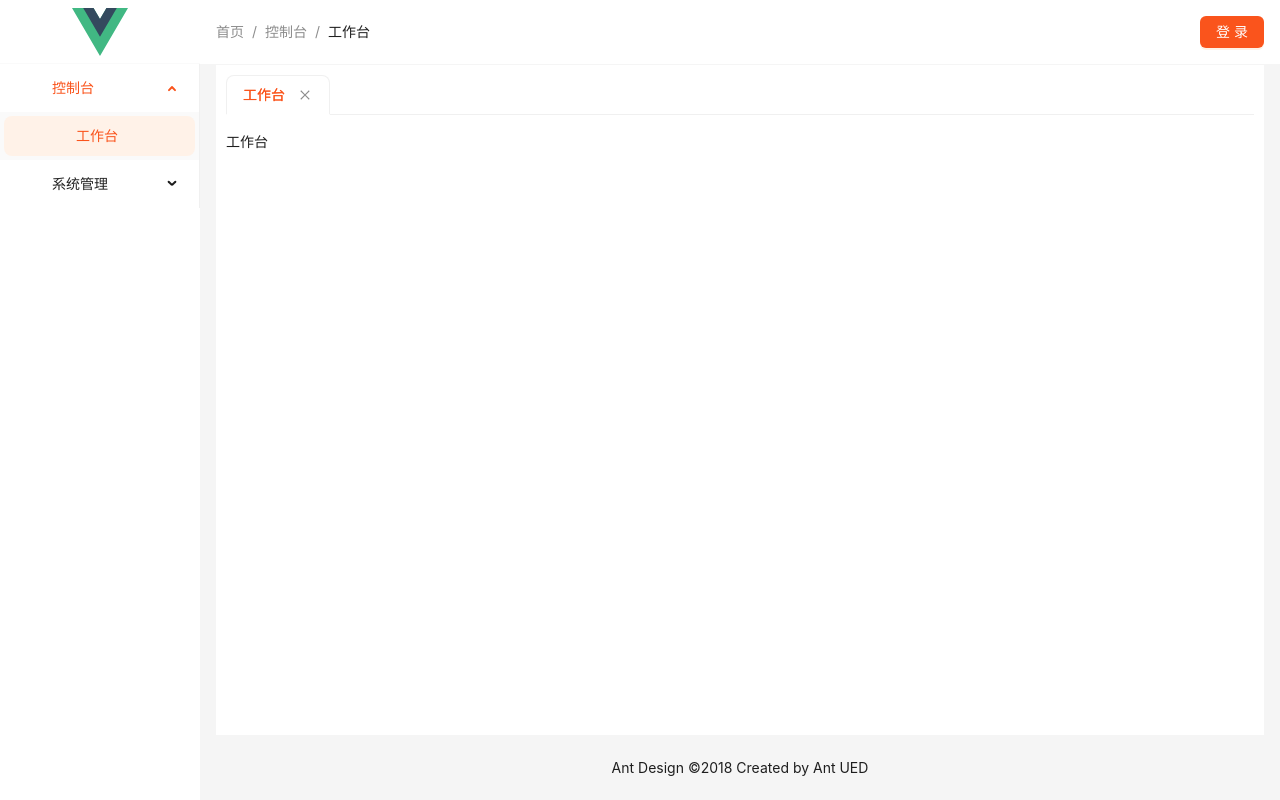
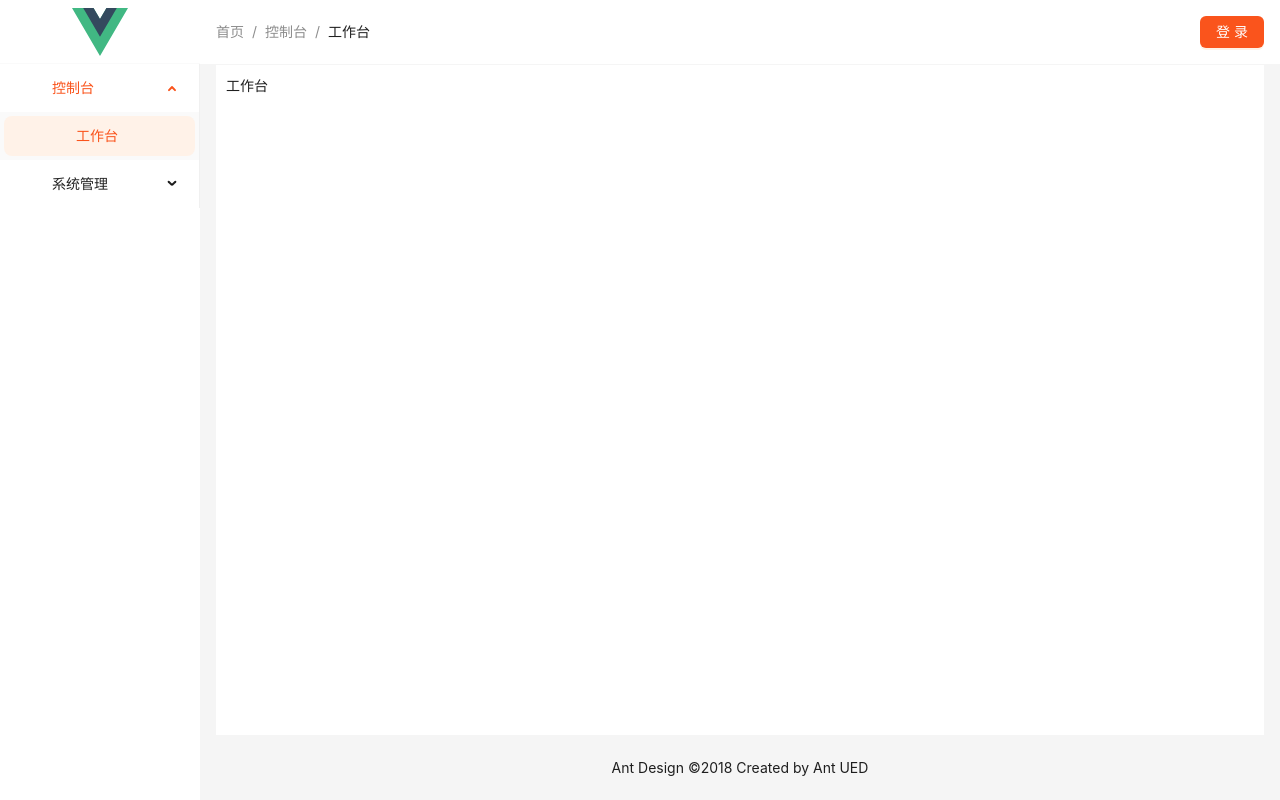
Before and after one commit to tenyon61/tms-frontend, a Vue app: page /dashboard/workplace in a window 1280 px wide. Built offline with nearby package versions, Linux system fonts and the light colour scheme; no server answers; some icons are missing.

Commit message:
perf: 优化tabs渲染的addTabs

```diff
--- a/src/layouts/tabs/Tabs.vue
+++ b/src/layouts/tabs/Tabs.vue
@@ -32,7 +32,6 @@ const onEdit = (targetKey: any) => {
 const remove = (targetKey: string) => {
   // 首页不能关闭
   if (targetKey === '/dashboard/workplace') {
-    console.log('workplace')
     return
   }
   let lastIndex = 0
@@ -70,14 +69,12 @@ const setActiveKey = () => {
 watch(
   () => route.path,
   () => {
-    console.log(layoutStore.tabList)
     setActiveKey()
     addTab()
   },
 )
 onMounted(() => {
   setActiveKey()
-  addTab()
 })
 </script>
 
```
